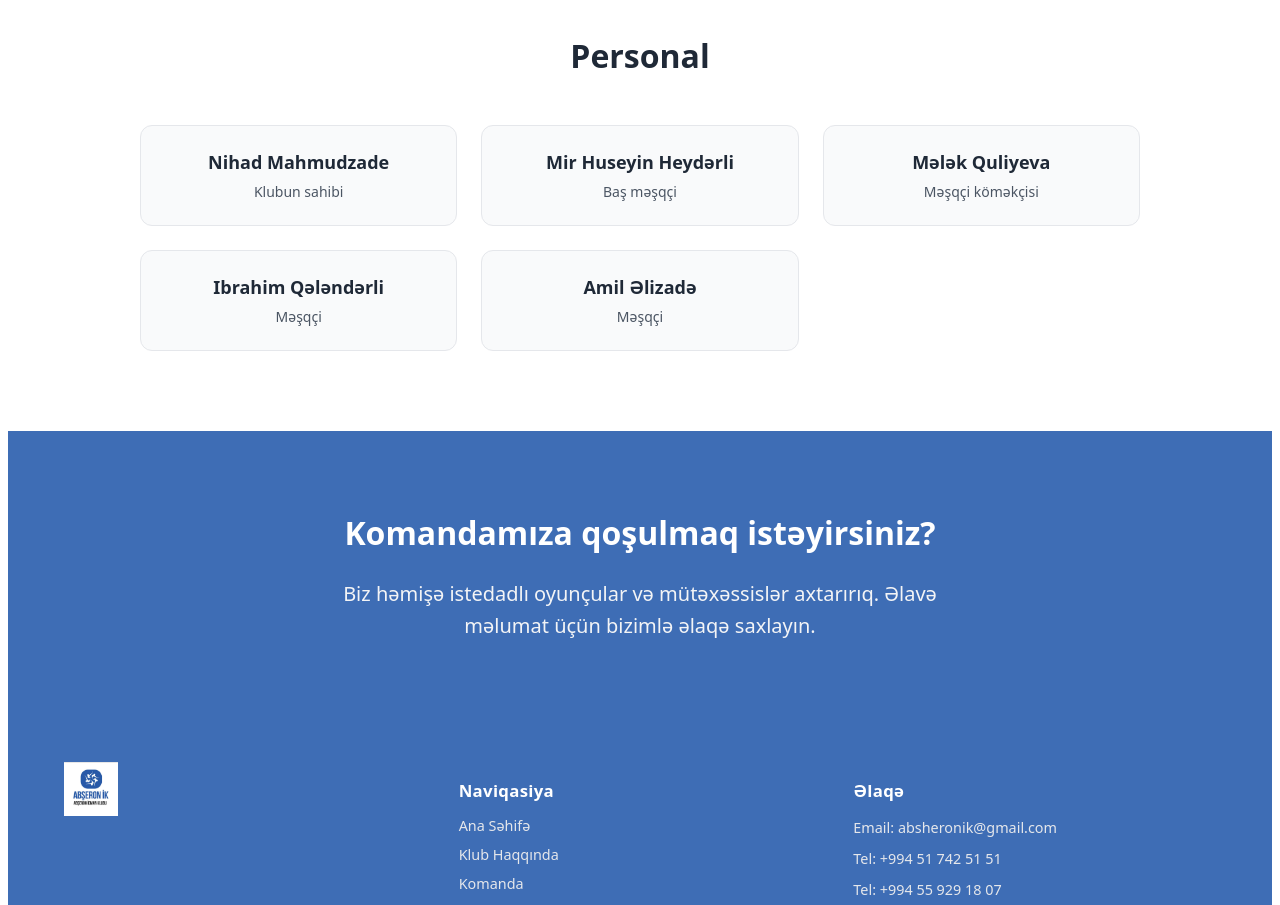
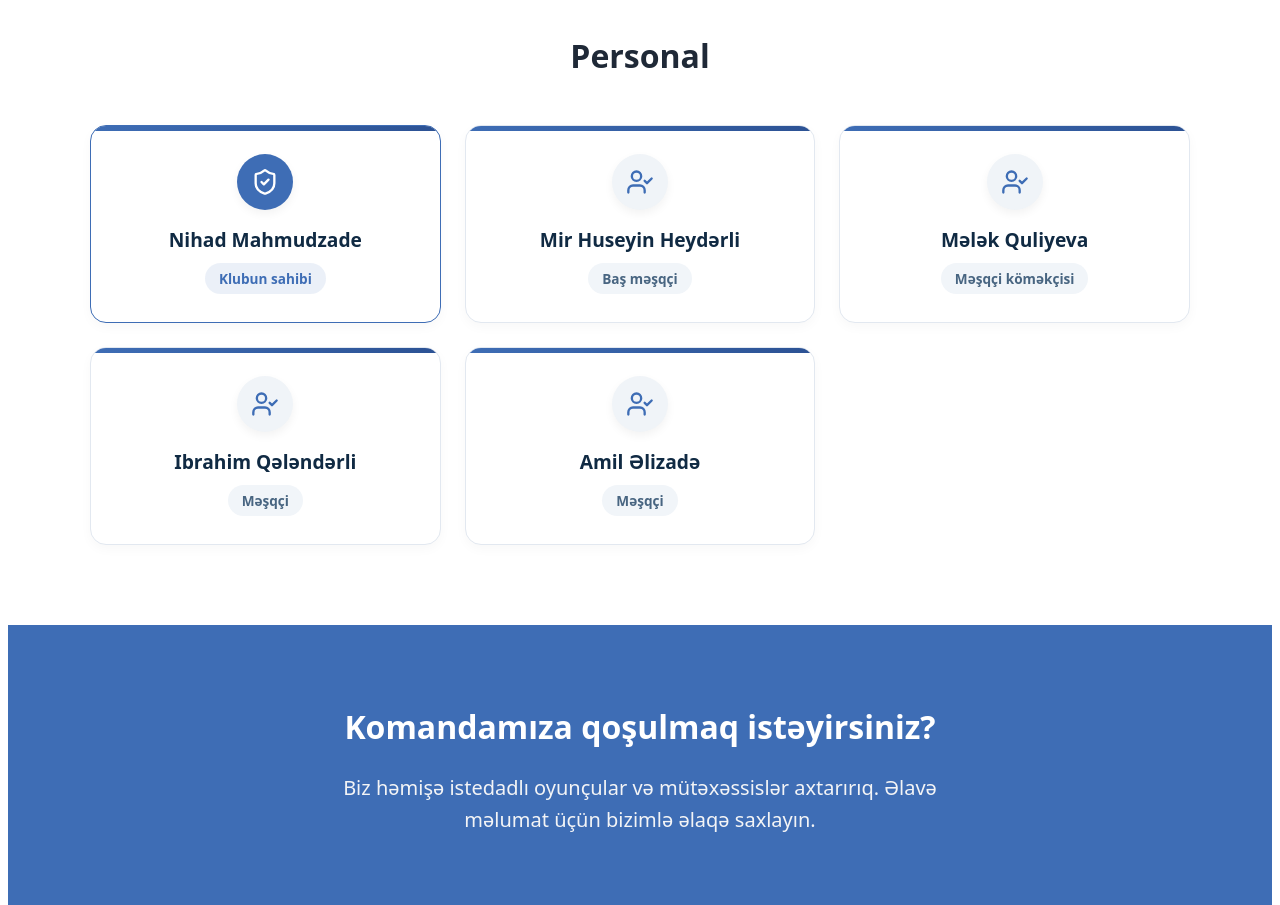
Before and after one commit to EminS17/absheron-ik, a React (Vite) app: page /team in a window 1280 px wide. Shown: the part 1420-2325 px from the top of the page. Built offline with nearby package versions, Linux system fonts and the light colour scheme.

Commit message:
Redesign personal cards with badges and hover effects

```diff
--- a/src/components/Team.jsx
+++ b/src/components/Team.jsx
@@ -1,4 +1,5 @@
 import React, { useState } from 'react';
+import { UserCheck, ShieldCheck } from 'lucide-react';
 
 export default function Team() {
   const players = [
@@ -53,7 +54,7 @@ export default function Team() {
   ];
 
   const staff = [
-    { name: 'Nihad Mahmudzade', position: 'Klubun sahibi' },
+    { name: 'Nihad Mahmudzade', position: 'Klubun sahibi', isOwner: true },
     { name: 'Mir Huseyin Heydərli', position: 'Baş məşqçi' },
     { name: 'Mələk Quliyeva', position: 'Məşqçi köməkçisi' },
     { name: 'Ibrahim Qələndərli', position: 'Məşqçi' },
@@ -157,31 +158,61 @@ export default function Team() {
     },
     staffGrid: {
       display: 'grid',
-      gridTemplateColumns: 'repeat(auto-fit, minmax(250px, 1fr))',
+      gridTemplateColumns: 'repeat(auto-fit, minmax(260px, 1fr))',
       gap: '24px',
-      maxWidth: '1000px',
+      maxWidth: '1100px',
       margin: '0 auto'
     },
-    staffCard: (isHovered) => ({
-      backgroundColor: '#f9fafb',
-      borderRadius: '12px',
-      padding: '24px',
+    staffCard: (isHovered, isOwner) => ({
+      backgroundColor: '#ffffff',
+      borderRadius: '16px',
+      padding: '28px 24px',
       textAlign: 'center',
-      boxShadow: isHovered ? '0 4px 6px -1px rgba(0, 0, 0, 0.05)' : 'none',
-      transition: 'all 0.2s ease',
-      border: '1px solid #e5e7eb'
+      position: 'relative',
+      overflow: 'hidden',
+      border: isOwner ? '1px solid #3E6DB5' : '1px solid #e2e8f0',
+      boxShadow: isHovered
+        ? '0 12px 24px -6px rgba(62, 109, 181, 0.18)'
+        : '0 4px 12px rgba(0, 0, 0, 0.03)',
+      transform: isHovered ? 'translateY(-6px)' : 'translateY(0)',
+      transition: 'all 0.3s cubic-bezier(0.4, 0, 0.2, 1)'
+    }),
+    staffAccentLine: {
+      position: 'absolute',
+      top: 0,
+      left: 0,
+      right: 0,
+      height: '5px',
+      background: 'linear-gradient(90deg, #3E6DB5, #2C5294)'
+    },
+    staffAvatarWrapper: (isOwner) => ({
+      width: '56px',
+      height: '56px',
+      borderRadius: '50%',
+      backgroundColor: isOwner ? '#3E6DB5' : '#f0f4f8',
+      color: isOwner ? '#ffffff' : '#3E6DB5',
+      display: 'flex',
+      alignItems: 'center',
+      justifyContent: 'center',
+      margin: '0 auto 16px auto',
+      boxShadow: '0 4px 10px rgba(0, 0, 0, 0.05)'
     }),
     staffName: {
-      fontSize: '1.125rem',
-      fontWeight: 'bold',
-      color: '#1f2937',
-      margin: '0 0 8px 0'
+      fontSize: '1.2rem',
+      fontWeight: '700',
+      color: '#102a43',
+      margin: '0 0 6px 0'
     },
-    staffPos: {
-      fontSize: '0.875rem',
-      color: '#4b5563',
-      margin: 0
-    },
+    staffPosBadge: (isOwner) => ({
+      display: 'inline-block',
+      padding: '6px 14px',
+      borderRadius: '20px',
+      fontSize: '0.85rem',
+      fontWeight: '600',
+      backgroundColor: isOwner ? 'rgba(62, 109, 181, 0.1)' : '#f1f5f9',
+      color: isOwner ? '#3E6DB5' : '#486581',
+      marginTop: '4px'
+    }),
     joinSection: {
       backgroundColor: '#3E6DB5',
       color: '#ffffff',
@@ -249,12 +280,16 @@ export default function Team() {
             {staff.map((member, index) => (
               <div
                 key={index}
-                style={styles.staffCard(hoveredStaff === index)}
+                style={styles.staffCard(hoveredStaff === index, member.isOwner)}
                 onMouseEnter={() => setHoveredStaff(index)}
                 onMouseLeave={() => setHoveredStaff(null)}
               >
+                <div style={styles.staffAccentLine} />
+                <div style={styles.staffAvatarWrapper(member.isOwner)}>
+                  {member.isOwner ? <ShieldCheck size={28} /> : <UserCheck size={28} />}
+                </div>
                 <h3 style={styles.staffName}>{member.name}</h3>
-                <p style={styles.staffPos}>{member.position}</p>
+                <span style={styles.staffPosBadge(member.isOwner)}>{member.position}</span>
               </div>
             ))}
           </div>
```
